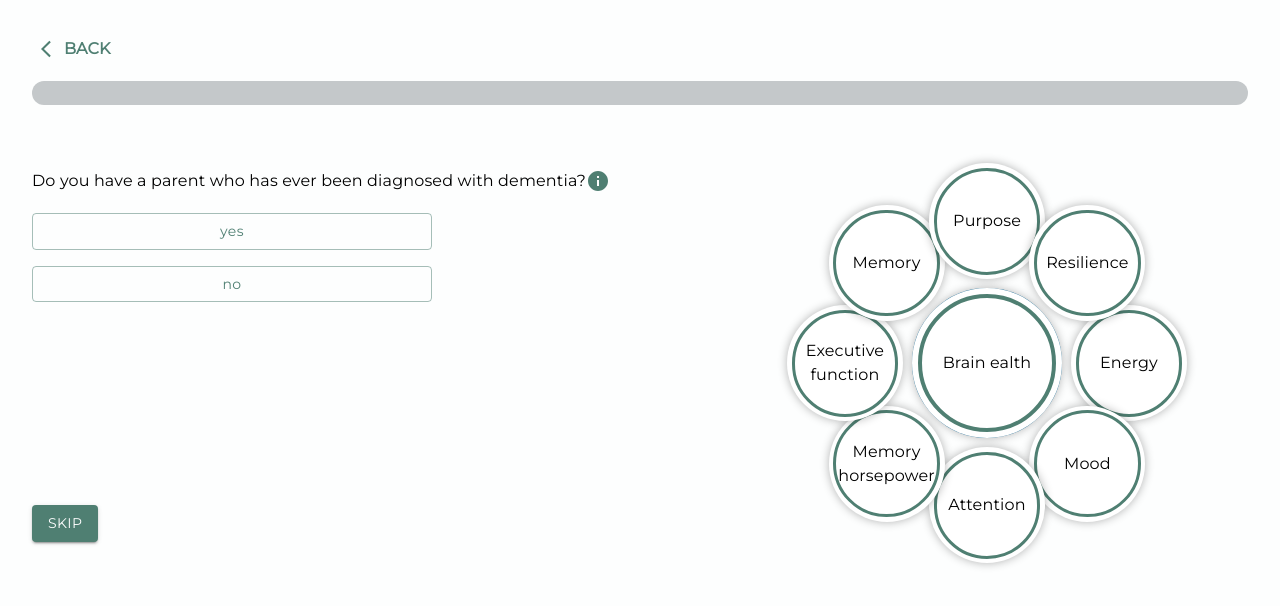
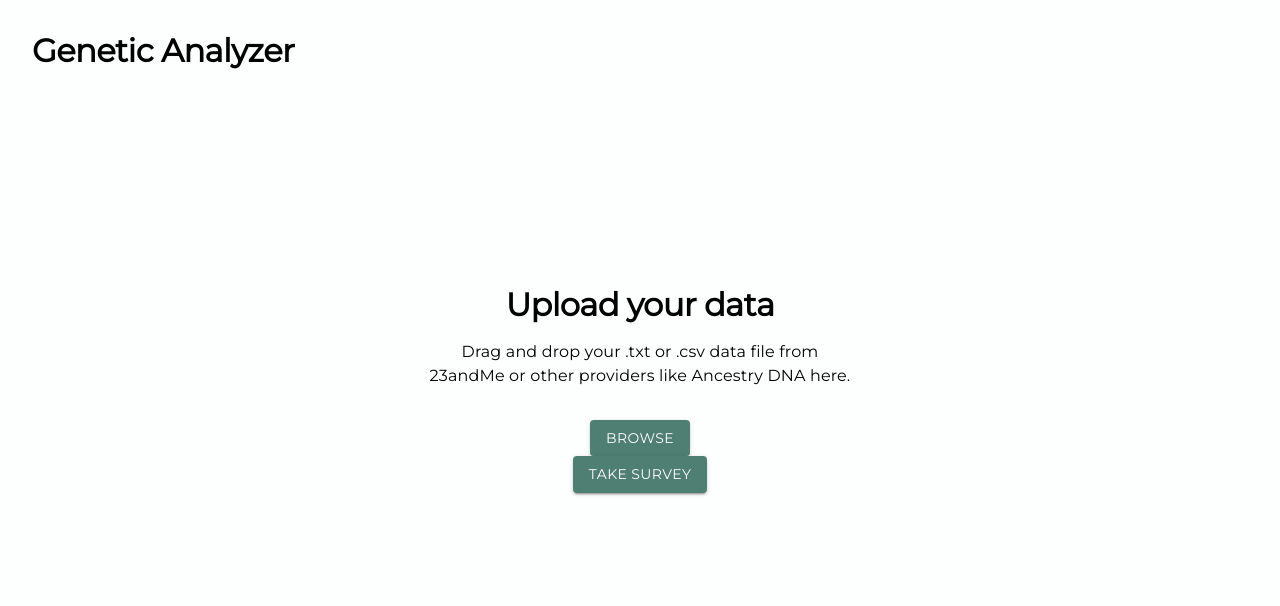
Before and after one commit to PatGousseau/alzheimers-prevention, a React (Create React App) app in the folder frontend/: page / in a window 1280 px wide. Shown: the top 606 px of the page. Built offline with nearby package versions, Linux system fonts and the light colour scheme.

Commit message:
flow of survey works

```diff
--- a/frontend/src/App.tsx
+++ b/frontend/src/App.tsx
@@ -76,8 +76,8 @@ function App() {
       <GeneProvider>
         <Routes>
         {/* <Route path="/" element={<ProvisionalResults />} /> */}
-          <Route path="/" element={<Survey />} />
-          {/* <Route path="/" element={<Upload />} /> */}
+          <Route path="/survey" element={<Survey startQuestionIndex={0} startBatchIndex={0} />} />
+          <Route path="/" element={<Upload />} />
           <Route path="/overview" element={<Overview />} />
           <Route path="/polygenic-risk-score" element={<PolygenicRiskScore />} />
           <Route path="/apoe-status" element={<APOEStatus />} />
@@ -87,6 +87,7 @@ function App() {
           />
           <Route path="/recommendation" element={<Recommendation />} />
           <Route path="/survey-end" element={<SurveyEnd />} />
+          <Route path="/survey/provisional-result" element={<ProvisionalResults />} />
         </Routes>
       </GeneProvider>
       </SurveyProvider>
--- a/frontend/src/components/CircleFormation.tsx
+++ b/frontend/src/components/CircleFormation.tsx
@@ -30,26 +30,12 @@ const CircleFormation: React.FC = () => {
         return (
           <>
 
-            <CircleWithRing width={circleSize} height={circleSize} top={circleY} left={circleX} header={interim_score.header} letter={interim_score.letter}  />
+            <CircleWithRing width={circleSize} height={circleSize} top={circleY} left={circleX} header={interim_score.header} letter={interim_score.letter} color={'#4F7F72'}  />
           </>
         );
       })}
 
-
-        <LetterCircle
-          style={{
-            position: "absolute",
-            width: 150,
-            height: 150,
-            borderRadius: "50%",
-            display: "flex",
-            alignItems: "center",
-            justifyContent: "center",
-            top: containerSize - containerSize / 2 - 17,
-            left: containerSize - containerSize / 2 - 17,
-          }}
-        />
-        <CircleWithRing width={150} height={150} top={containerSize - containerSize / 2 - 17} left={containerSize - containerSize / 2 - 17} header={'Brain ealth'} letter={''}  />
+        <CircleWithRing width={150} height={150} top={containerSize - containerSize / 2 - 17} left={containerSize - containerSize / 2 - 17} header={'Brain Health'} letter={''} color={'#4F7F72'}  />
     </div>
   );
 };
--- a/frontend/src/components/CircleWithRing.tsx
+++ b/frontend/src/components/CircleWithRing.tsx
@@ -8,6 +8,7 @@ interface CircleWithRingProps {
   height: number;
   top?: number;
   left?: number;
+  color: string;
 }
 
 const CircleWithRing: React.FC<CircleWithRingProps> = ({
@@ -17,6 +18,7 @@ const CircleWithRing: React.FC<CircleWithRingProps> = ({
   height,
   top,
   left,
+  color,
 }) => {
   const circleStyle: React.CSSProperties = {
     position: "absolute",
@@ -38,7 +40,7 @@ const CircleWithRing: React.FC<CircleWithRingProps> = ({
     width: width * ringSize,
     height: height * ringSize,
     borderRadius: "50%",
-    border: `${width * (1 - ringSize - 0.05)}px solid #4F7F72`, // Adjust the border size as needed
+    border: `${width * (1 - ringSize - 0.05)}px solid ${color}`, // Adjust the border size as needed
     boxSizing: "border-box",
     backgroundColor: "transparent",
     display: "flex",
--- a/frontend/src/pages/ProvisionalResults.tsx
+++ b/frontend/src/pages/ProvisionalResults.tsx
@@ -11,10 +11,22 @@ import { EvidenceToolTip } from "../components/EvidenceToolTip";
 import { Circle } from "../components/Circle";
 import CircleWithRing from "../components/CircleWithRing";
 import {ReactComponent as Lightbulb} from "../assets/light-bulb.svg";
+import { useLocation, useNavigate } from "react-router-dom";
 
 
 export const ProvisionalResults: FC = () => {
 
+  const location = useLocation();
+  const navigate = useNavigate();
+
+
+  const handleNextClick = () => {
+
+        navigate('/survey',{state:{startBatchIndex:location.state.currentBatchIndex + 1}})
+
+
+
+  };
 
   return (
     <Stack sx={{ m: 4 }}>
@@ -41,10 +53,9 @@ export const ProvisionalResults: FC = () => {
           <Stack direction={"row"}>
             <CircleWithRing
               header={"Vascular Health"}
-              letter={"B"}
+              letter={location.state.letter}
               width={289}
-              height={289}
-            />
+              height={289} color={"#4F7F72"}            />
             <Typography variant="h1">
               What's good for the brain is good for the heart.
             </Typography>
@@ -69,6 +80,9 @@ export const ProvisionalResults: FC = () => {
 </Stack>
         </Grid>
       </Grid>
+      <Button variant="contained" onClick={handleNextClick}>
+          Skip
+        </Button>
     </Stack>
   );
 };
--- a/frontend/src/pages/Survey.tsx
+++ b/frontend/src/pages/Survey.tsx
@@ -1,56 +1,104 @@
-import React, { useState } from "react";
+import React, { FC, useState } from "react";
 import { Button, Stack } from "@mui/material";
 import { Question } from "../components/Question";
 import { MultipleChoiceInput } from "../components/MultipleChoiceInput";
 import BackButton from "../components/BackButton";
 import { ProgressBar } from "../components/ProgressBar";
 import CircleFormation from "../components/CircleFormation";
-import { useNavigate } from "react-router-dom";
+import { useLocation, useNavigate } from "react-router-dom";
 
-export const Survey = () => {
+interface SurveyProps {
+  startQuestionIndex: number;
+  startBatchIndex: number;
+}
+
+export const Survey: FC<SurveyProps> = ({startBatchIndex, startQuestionIndex}) => {
   const navigate = useNavigate();
-  const questionsData = [
+  const location = useLocation();
+  const firstBatch = [
     {
-      question: "Do you have a parent who has ever been diagnosed with dementia?",
+      question: "1Do you have a parent who has ever been diagnosed with dementia?",
       options: ["yes", "no"],
       tooltipText:
         "The ability to perform moderate exercise such as running or biking at a sustained pace for several minutes at a time helps us understand your cardiovascular health, which determines how well your brain is oxygenated.",
     },
     {
-      question: "Do you have a parent who has ever been diagnosed with dementia? 2222",
+      question: "1Do you have a parent who has ever been diagnosed with dementia? 2222",
       options: ["yes", "no"],
       tooltipText:
         "The ability to perform moderate exercise such as running or biking at a sustained pace for several minutes at a time helps us understand your cardiovascular health, which determines how well your brain is oxygenated.",
     },
     {
-      question: "Do you have a parent who has ever been diagnosed with dementia? 3333",
+      question: "1Do you have a parent who has ever been diagnosed with dementia? 3333",
       options: ["yes", "no"],
       tooltipText:
         "The ability to perform moderate exercise such as running or biking at a sustained pace for several minutes at a time helps us understand your cardiovascular health, which determines how well your brain is oxygenated.",
     },
   ];
 
+  const secondBatch = [
+    {
+      question: "2Do you have a parent who has ever been diagnosed with dementia?",
+      options: ["yes", "no"],
+      tooltipText:
+        "The ability to perform moderate exercise such as running or biking at a sustained pace for several minutes at a time helps us understand your cardiovascular health, which determines how well your brain is oxygenated.",
+    },
+    {
+      question: "2Do you have a parent who has ever been diagnosed with dementia? 2222",
+      options: ["yes", "no"],
+      tooltipText:
+        "The ability to perform moderate exercise such as running or biking at a sustained pace for several minutes at a time helps us understand your cardiovascular health, which determines how well your brain is oxygenated.",
+    },
+    {
+      question: "2Do you have a parent who has ever been diagnosed with dementia? 3333",
+      options: ["yes", "no"],
+      tooltipText:
+        "The ability to perform moderate exercise such as running or biking at a sustained pace for several minutes at a time helps us understand your cardiovascular health, which determines how well your brain is oxygenated.",
+    },
+  ];
+
+  const allQuestions = [
+    firstBatch,secondBatch
+  ];
   const [currentQuestionIndex, setCurrentQuestionIndex] = useState(0);
+  const [currentBatchIndex, setCurrentBatchIndex] = useState(location.state.startBatchIndex);
 
   const handleAnswerSelection = () => {
     // Logic for handling answer selection
     // You can store the selected answer, perform any necessary actions, etc.
 
     // Move to the next question
-    if (currentQuestionIndex < questionsData.length - 1) {
-      setCurrentQuestionIndex(currentQuestionIndex + 1);
-    } else {
-      navigate('/survey-end', { replace: true });
+      if (currentQuestionIndex < allQuestions[currentBatchIndex].length - 1) {
+        setCurrentQuestionIndex(currentQuestionIndex + 1);
+      } else if(currentBatchIndex < allQuestions.length - 1) {
+        // next batch
+        navigate('provisional-result',{state:{letter: 'A', currentBatchIndex: currentBatchIndex},  replace: true })
+        setCurrentBatchIndex(currentBatchIndex + 1)
+        setCurrentQuestionIndex(0);
+      }  else {
+        navigate('/survey-end', { replace: true });
+      }
+
+
+  };
+
+  const handlePreviousButton = () => {
+    // Logic for handling answer selection
+    // You can store the selected answer, perform any necessary actions, etc.
+
+    // Move to the next question
+    if (currentQuestionIndex > 0) {
+      setCurrentQuestionIndex(currentQuestionIndex - 1);
     }
   };
 
-  const currentQuestion = questionsData[currentQuestionIndex];
+  const currentQuestion = allQuestions[currentBatchIndex][currentQuestionIndex];
 
   return (
     <Stack sx={{ m: 4 }}>
       <BackButton />
       <Stack>
-        <ProgressBar variant="determinate" value={(currentQuestionIndex/questionsData.length) * 100} />
+        <ProgressBar variant="determinate" value={(currentQuestionIndex/allQuestions[currentBatchIndex].length) * 100} />
       </Stack>
       <Stack direction="row">
         <Question
@@ -66,11 +114,11 @@ export const Survey = () => {
       <Stack direction={"row"} sx={{width:"137px"}}>
       {currentQuestionIndex > 0 && (
 
-        <Button variant="contained" onClick={handleAnswerSelection}>
+        <Button variant="contained" onClick={handlePreviousButton}>
           Previous
         </Button>
         )}
-      {currentQuestionIndex < questionsData.length - 1 && (
+      {currentQuestionIndex < allQuestions[currentBatchIndex].length - 1 && (
 
         <Button variant="contained" onClick={handleAnswerSelection}>
           Skip
--- a/frontend/src/pages/SurveyEnd.tsx
+++ b/frontend/src/pages/SurveyEnd.tsx
@@ -3,6 +3,8 @@ import axios from "axios";
 import { FC, useContext, useState } from "react";
 import { useNavigate } from "react-router-dom";
 import { GeneContext } from "../context/geneContext";
+
+
 
 export const SurveyEnd: FC = () => {
 
--- a/frontend/src/pages/Upload.tsx
+++ b/frontend/src/pages/Upload.tsx
@@ -66,6 +66,9 @@ export const Upload: FC = () => {
     }
   };
 
+  const handleTakeSurvey = () => {
+    navigate("/survey",{state:{startBatchIndex:0}})
+  }
   return (
     <Stack sx={{ m: 4 }}>
       <Typography variant="h1">Genetic Analyzer</Typography>
@@ -93,7 +96,7 @@ export const Upload: FC = () => {
         {isLoading ? (
           <CircularProgress size={24} />
         ) : (
-            <Button
+            <><Button
               variant="contained"
               component="label"
               sx={{ width: "fit-content" }}
@@ -101,7 +104,15 @@ export const Upload: FC = () => {
             >
               Browse
               <input hidden multiple type="file" onChange={handleInputChange} />
-            </Button>
+            </Button><Button
+              variant="contained"
+              component="label"
+              sx={{ width: "fit-content" }}
+              disabled={isLoading}
+              onClick={handleTakeSurvey}
+            >
+                Take survey
+              </Button></>
         )}
         {error && (
           <Alert severity="error" sx={{ mt: 4 }}>
```
